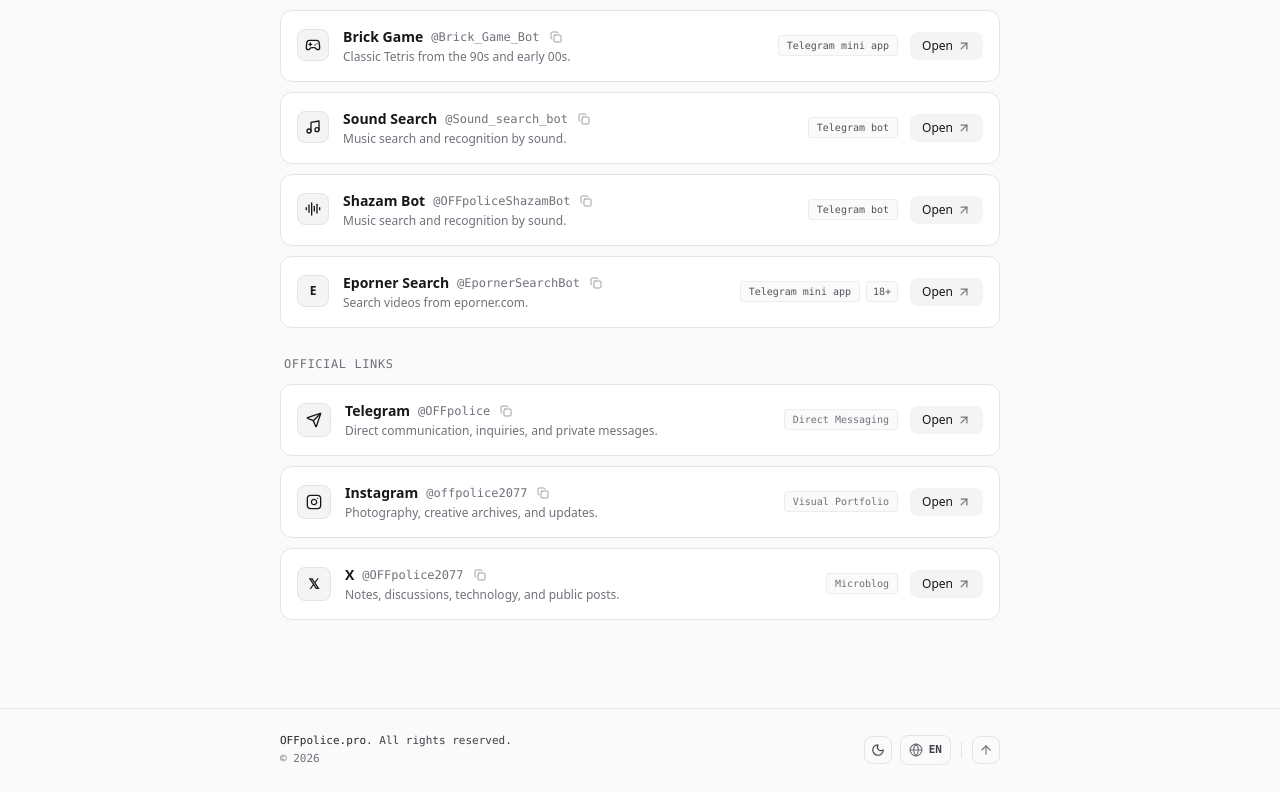
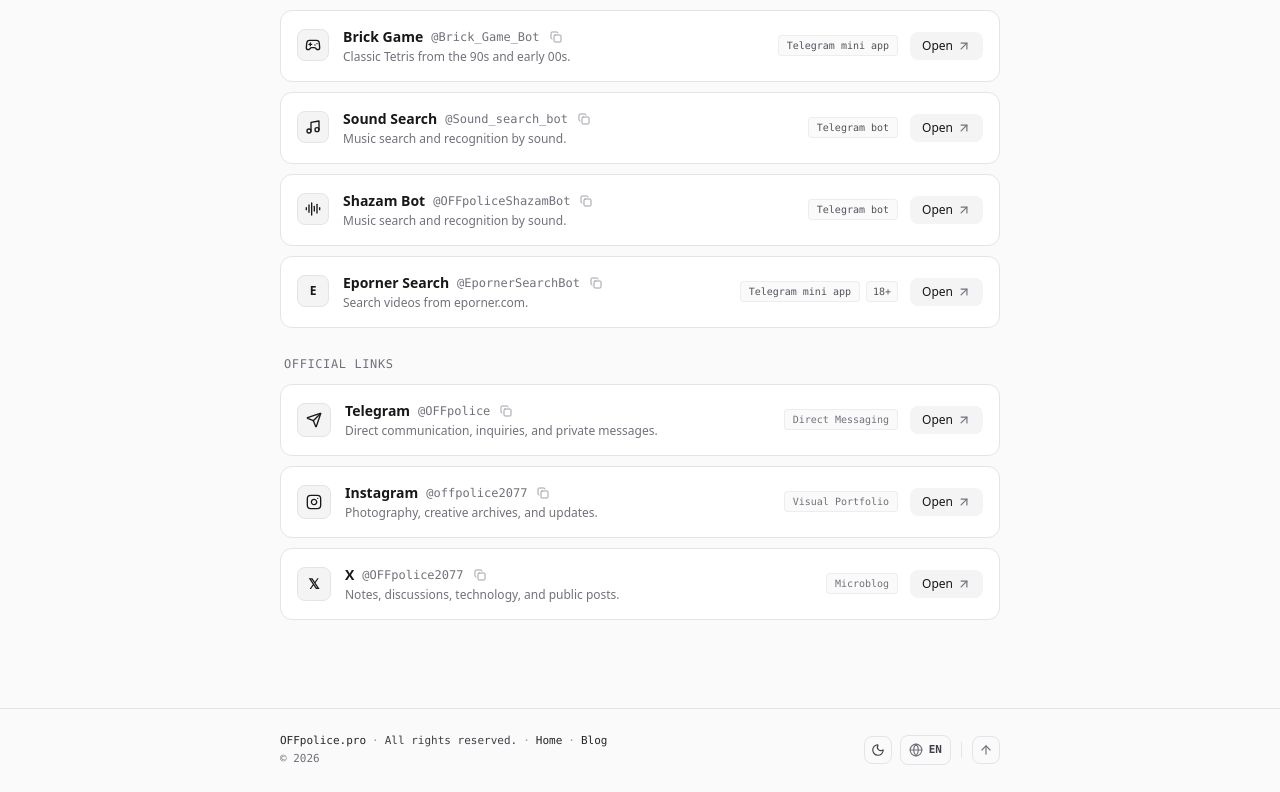
Before and after one commit to OFFpolice/offpolice.pro, a React (Vite) app: page / in a window 1280 px wide. Shown: the part 607-1399 px from the top of the page. Built offline with nearby package versions, Linux system fonts and the light colour scheme.

Commit message:
feat(footer): add home and blog links
Extend the footer navigation with links to the homepage and blog, and update translations accordingly.

```diff
--- a/src/components/Footer.tsx
+++ b/src/components/Footer.tsx
@@ -60,7 +60,7 @@ export const Footer: React.FC<FooterProps> = ({
       <div className="max-w-3xl mx-auto px-4 sm:px-6 md:pl-24 lg:pl-6 flex flex-col sm:flex-row items-center justify-between gap-4">
         {/* Copyright & domain link */}
         <div className="flex flex-col items-center sm:items-start text-center sm:text-left gap-0.5">
-          <p className="text-zinc-700 dark:text-zinc-300 font-medium">
+          <p className="text-zinc-700 dark:text-zinc-300 font-medium flex flex-wrap items-center justify-center sm:justify-start gap-x-1.5">
             <a
               id="footer-domain-link"
               href="https://offpolice.pro/"
@@ -70,7 +70,28 @@ export const Footer: React.FC<FooterProps> = ({
             >
               OFFpolice.pro
             </a>
-            . {t.footerRights}
+            <span aria-hidden="true" className="text-zinc-400 dark:text-zinc-600">·</span>
+            <span>{t.footerRights}</span>
+            <span aria-hidden="true" className="text-zinc-400 dark:text-zinc-600">·</span>
+            <a
+              id="footer-home-link"
+              href="https://offpolice.pro/"
+              target="_blank"
+              rel="noopener noreferrer"
+              className="text-zinc-800 dark:text-zinc-200 hover:text-blue-600 dark:hover:text-blue-400 hover:underline transition-colors"
+            >
+              {t.footerHome}
+            </a>
+            <span aria-hidden="true" className="text-zinc-400 dark:text-zinc-600">·</span>
+            <a
+              id="footer-blog-link"
+              href="https://offpolice.pro/blog"
+              target="_blank"
+              rel="noopener noreferrer"
+              className="text-zinc-800 dark:text-zinc-200 hover:text-blue-600 dark:hover:text-blue-400 hover:underline transition-colors"
+            >
+              {t.footerBlog}
+            </a>
           </p>
           <span className="text-zinc-500 dark:text-zinc-400">
             © {new Date().getFullYear()}
--- a/src/i18n/translations.ts
+++ b/src/i18n/translations.ts
@@ -70,6 +70,8 @@ export const TRANSLATIONS: Record<Language, Translations> = {
     themeToggle: 'Toggle theme',
     languageSelect: 'Language',
     footerRights: 'All rights reserved.',
+    footerHome: 'Home',
+    footerBlog: 'Blog',
     verifiedBadge: 'Verified',
     navLabel: 'Navigation',
     navCard: 'Card',
@@ -103,6 +105,8 @@ export const TRANSLATIONS: Record<Language, Translations> = {
     themeToggle: 'Сменить тему',
     languageSelect: 'Язык',
     footerRights: 'Все права защищены.',
+    footerHome: 'Главная',
+    footerBlog: 'Блог',
     verifiedBadge: 'Подтвержден',
     navLabel: 'Навигация',
     navCard: 'Визитка',
@@ -136,6 +140,8 @@ export const TRANSLATIONS: Record<Language, Translations> = {
     themeToggle: 'Змінити тему',
     languageSelect: 'Мова',
     footerRights: 'Усі права захищено.',
+    footerHome: 'Головна',
+    footerBlog: 'Блог',
     verifiedBadge: 'Підтверджено',
     navLabel: 'Навігація',
     navCard: 'Візитка',
--- a/src/types.ts
+++ b/src/types.ts
@@ -54,6 +54,8 @@ export interface Translations {
   themeToggle: string;
   languageSelect: string;
   footerRights: string;
+  footerHome: string;
+  footerBlog: string;
   verifiedBadge: string;
   navLabel: string;
   navCard: string;
```
